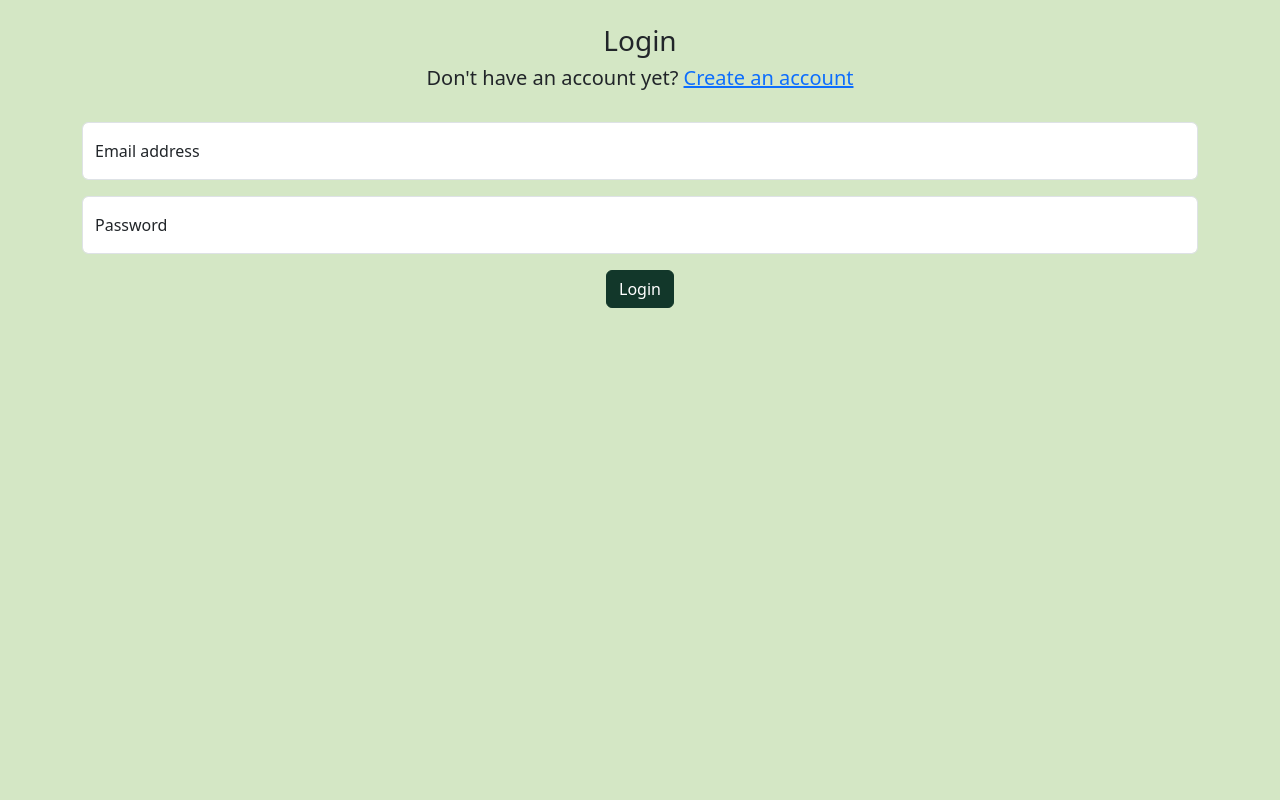
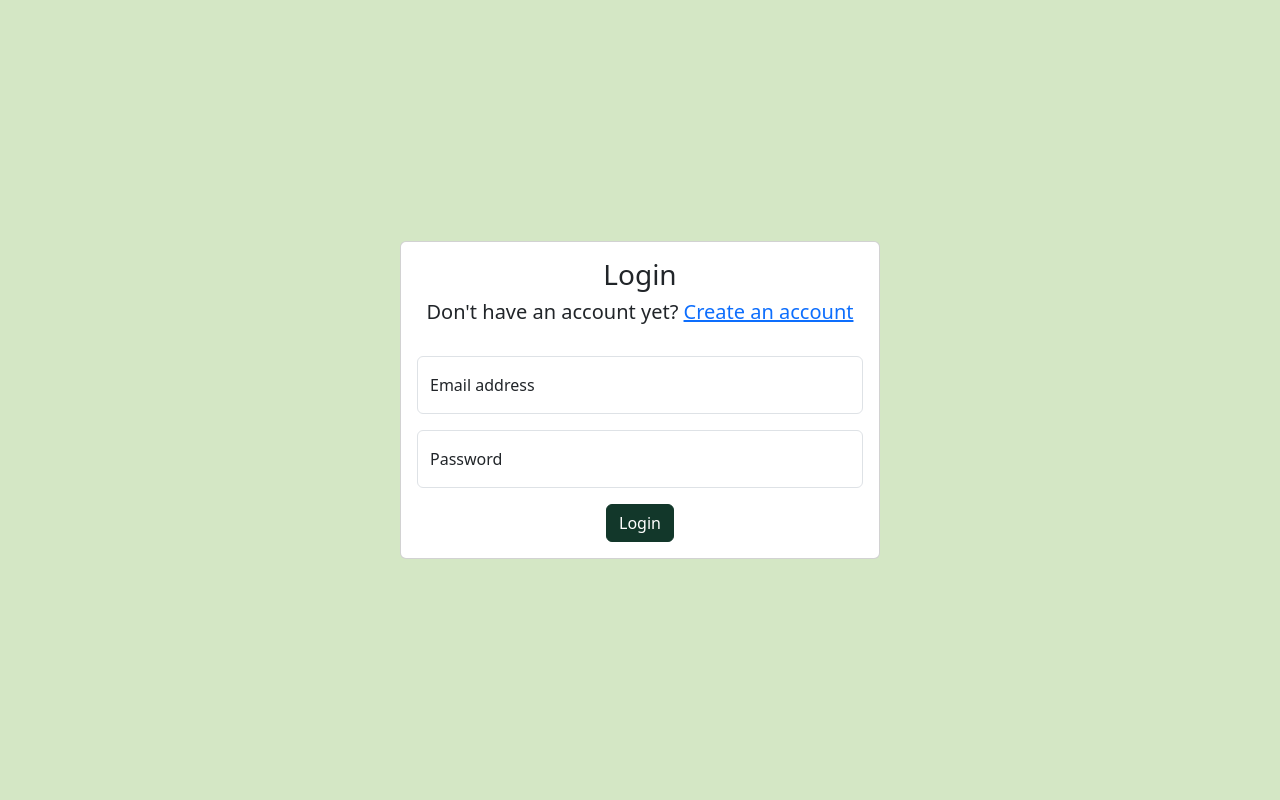
Before and after one commit to aliyahsmith-bradley/OurGreenPlace_SeniorCapstone, a Flask app: page /login in a window 1280 px wide. Shown: the part 56-856 px from the top of the page. Before the commit the page ends 364 px from the top, so only its background shows below. Run offline with Flask 3, Linux system fonts and the light colour scheme; some libraries are stand-ins or nearby versions.

Commit message:
Formatting for login and sign up pages

```diff
--- a/website/static/styles.css
+++ b/website/static/styles.css
@@ -30,3 +30,11 @@ body {
   height: auto;
 }
 */
+
+/* Centers card on screen */
+.center-screen {
+  display: flex;
+  justify-content: center;
+  align-items: center;
+  height: 100vh;
+}
--- a/website/templates/auth/login.html
+++ b/website/templates/auth/login.html
@@ -3,7 +3,9 @@
 
 {% block content %}
 <form method="POST" action="{{ url_for('auth.login') }}">
-  <br/>
+  <div class="center-screen">
+    <div class="card" style="width: 30rem;">
+      <div class="card-body">
         <h3 align="center">Login</h3>
         <h5 align="center">Don't have an account yet? <a href="/signup">Create an account</a></h5>
         <br/>
@@ -32,5 +34,8 @@
               <button type="submit" class="btn btn-primary" style="background-color: #12372A; border-color: #12372A;">Login</button>
           </div>
         </div>
+      </div>
+    </div>
+  </div>
 </form>
 {% endblock %}
```
Also changed, not shown: website/templates/auth/signup.html (+7 -1 lines). Lines whose indentation alone changed are shown as unchanged.
